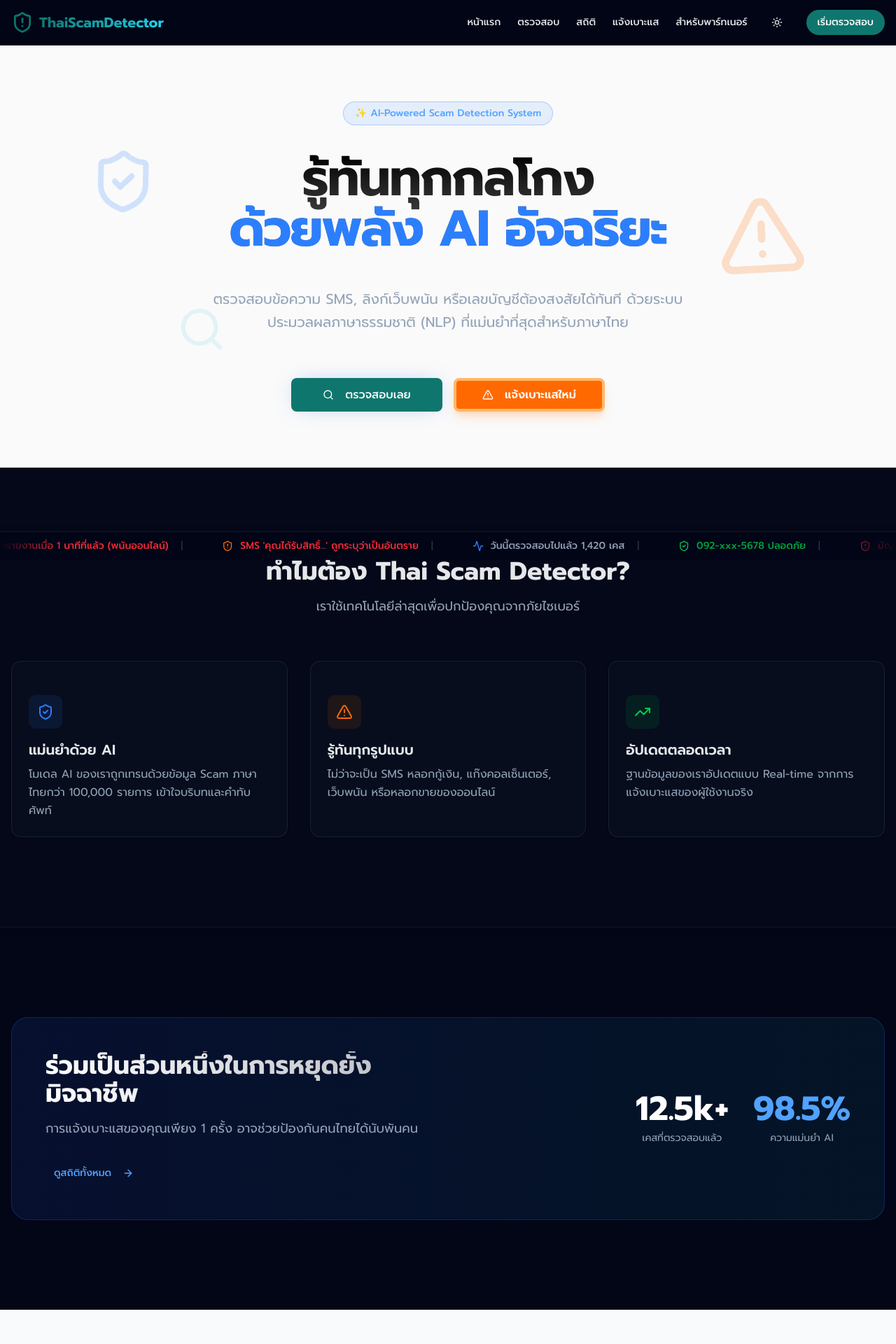
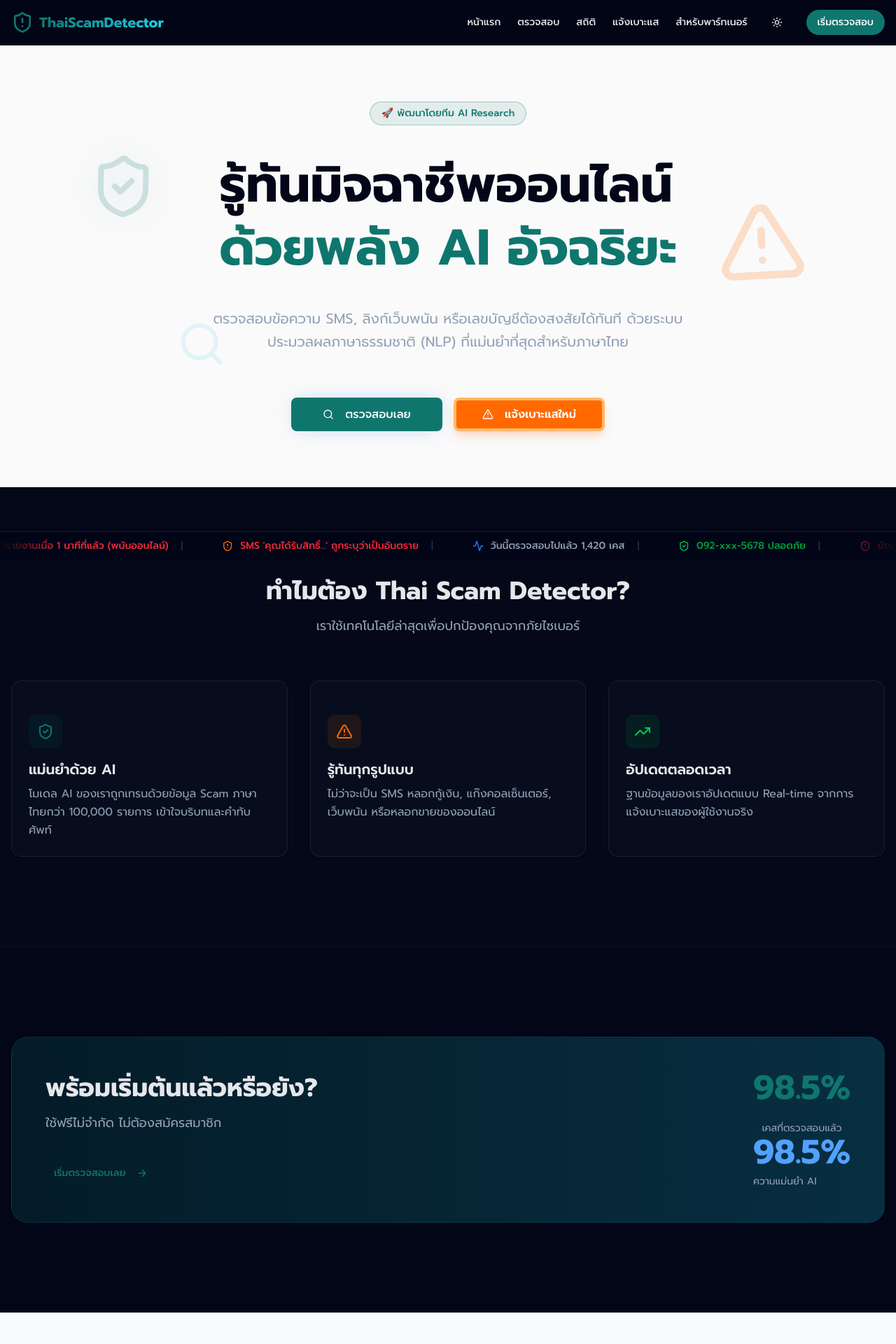
Before and after one commit to nutthakorn7/ThaiScamBench, a Next.js app in the folder frontend/: page / in a window 1280 px wide. Shown: the top 1920 px of the page at 70% size. Built offline with nearby package versions, Linux system fonts and the light colour scheme; a web font is replaced by a local one.

Commit message:
refactor: apply teal-cyan theme to homepage

```diff
--- a/frontend/app/page.tsx
+++ b/frontend/app/page.tsx
@@ -26,13 +26,14 @@ export default function Home() {
           }}
           className="relative flex flex-col gap-4 items-center justify-center px-4 md:px-10"
         >
-          <Badge variant="outline" className="mb-6 py-1.5 px-4 text-sm font-medium border-blue-500/30 bg-blue-500/10 text-blue-400 backdrop-blur-sm rounded-full">
-            ✨ AI-Powered Scam Detection System
+          <Badge variant="outline" className="mb-6 py-1.5 px-4 text-sm font-medium border-primary/30 bg-primary/10 text-primary backdrop-blur-sm rounded-full">
+            🚀 พัฒนาโดยทีม AI Research
           </Badge>
 
-          <h1 className="text-5xl md:text-7xl font-bold tracking-tight mb-8 text-center bg-clip-text text-transparent bg-gradient-to-b from-black to-black/60 dark:from-white dark:to-white/60">
-            รู้ทันทุกกลโกง<br />
-            <span className="text-blue-500">ด้วยพลัง AI อัจฉริยะ</span>
+          <h1 className="text-4xl md:text-6xl lg:text-7xl font-bold mb-6 leading-tight">
+            รู้ทันมิจฉาชีพออนไลน์
+            <br />
+            <span className="text-primary">ด้วยพลัง AI อัจฉริยะ</span>
           </h1>
 
           <p className="text-lg md:text-xl text-center text-muted-foreground max-w-2xl mx-auto mb-12 leading-relaxed">
@@ -63,7 +64,8 @@ export default function Home() {
              transition={{ duration: 5, repeat: Infinity, ease: "easeInOut" }}
              className="absolute top-1/4 left-[10%] opacity-20 dark:opacity-40"
           >
-             <ShieldCheck className="w-24 h-24 text-blue-500" />
+             <ShieldCheck className="w-24 h-24 text-primary" />
+             <div className="absolute inset-0 bg-primary/20 rounded-full blur-xl"></div>
           </motion.div>
 
            <motion.div
@@ -95,8 +97,8 @@ export default function Home() {
           <div className="grid grid-cols-1 md:grid-cols-3 gap-8">
             <Card className="bg-card/50 border-border/50 backdrop-blur-sm">
               <CardContent className="pt-6">
-                <div className="mb-4 h-12 w-12 rounded-lg bg-blue-500/10 flex items-center justify-center">
-                  <ShieldCheck className="h-6 w-6 text-blue-500" />
+                <div className="mb-4 h-12 w-12 rounded-lg bg-primary/10 flex items-center justify-center">
+                  <ShieldCheck className="h-6 w-6 text-primary" />
                 </div>
                 <h3 className="text-xl font-semibold mb-2">แม่นยำด้วย AI</h3>
                 <p className="text-muted-foreground leading-relaxed">
@@ -135,24 +137,24 @@ export default function Home() {
       {/* Stats Preview (Mock for now, will connect API later) */}
       <section className="py-20 md:py-32 border-t border-border/40">
         <div className="container px-4 mx-auto">
-          <div className="flex flex-col md:flex-row items-center justify-between gap-12 rounded-3xl bg-gradient-to-r from-blue-900/20 to-cyan-900/20 p-8 md:p-12 border border-blue-500/20">
-            <div className="space-y-4 max-w-xl">
-              <h2 className="text-3xl md:text-4xl font-bold bg-clip-text text-transparent bg-gradient-to-r from-white to-white/70">
-                ร่วมเป็นส่วนหนึ่งในการหยุดยั้งมิจฉาชีพ
+          <div className="flex flex-col md:flex-row items-center justify-between gap-12 rounded-3xl bg-gradient-to-r from-primary/20 to-accent/20 p-8 md:p-12 border border-primary/20">
+            <div className="flex-1 text-center md:text-left">
+              <h2 className="text-3xl md:text-4xl font-bold mb-4">
+                พร้อมเริ่มต้นแล้วหรือยัง?
               </h2>
-              <p className="text-lg text-muted-foreground">
-                การแจ้งเบาะแสของคุณเพียง 1 ครั้ง อาจช่วยป้องกันคนไทยได้นับพันคน
+              <p className="text-lg text-muted-foreground mb-6">
+                ใช้ฟรีไม่จำกัด ไม่ต้องสมัครสมาชิก
               </p>
-              <Link href="/stats">
-                <Button variant="ghost" className="group mt-4 text-blue-400 hover:text-blue-300 hover:bg-transparent p-0">
-                  ดูสถิติทั้งหมด <ArrowRight className="ml-2 h-4 w-4 transition-transform group-hover:translate-x-1" />
+              <Link href="/check">
+                <Button variant="ghost" className="group mt-4 text-primary hover:text-primary/80 hover:bg-transparent p-0">
+                  เริ่มตรวจสอบเลย
+                  <ArrowRight className="ml-2 h-5 w-5 group-hover:translate-x-1 transition-transform" />
                 </Button>
               </Link>
             </div>
-
-            <div className="grid grid-cols-2 gap-8 text-center">
-              <div>
-                <div className="text-3xl md:text-5xl font-bold text-white mb-2">12.5k+</div>
+            <div className="relative">
+              <div className="flex flex-col gap-4 text-center">
+                <div className="text-3xl md:text-5xl font-bold text-primary mb-2">98.5%</div>
                 <div className="text-sm text-muted-foreground">เคสที่ตรวจสอบแล้ว</div>
               </div>
               <div>
```
